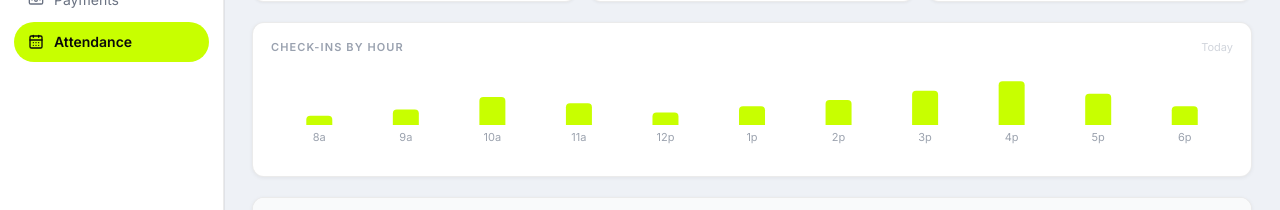
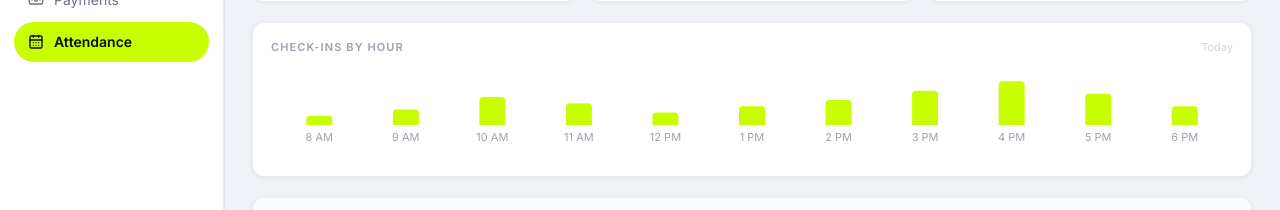
Before and after one commit to gabiuz/GymTrack, a Next.js app: page /admin/attendance in a window 1280 px wide. Shown: the part 239-449 px from the top of the page. Built offline with nearby package versions, Linux system fonts and the light colour scheme.

Commit message:
refactor: refine ui for admin side ui

```diff
--- a/src/app/(admin)/admin/login/page.tsx
+++ b/src/app/(admin)/admin/login/page.tsx
@@ -59,9 +59,16 @@ export default function AdminLoginPage() {
           </div>
           <Link
             href="/admin/scanner"
-            className="block w-full py-3 text-[15px] font-bold font-space tracking-tight text-center rounded-full bg-gym-lime text-gym-dark hover:opacity-90 transition-opacity"
+            className="flex items-center justify-center gap-2 w-full py-3 text-[15px] font-bold font-space tracking-tight rounded-full bg-gym-lime text-gym-dark hover:opacity-90 transition-opacity"
           >
-            Sign in →
+            <span>Sign in</span>
+            <Image
+              src="/icons/arrow-right.svg"
+              alt="Arrow Right"
+              width={16}
+              height={16}
+              className="object-contain"
+            />
           </Link>
         </div>
 
--- a/src/features/admin/attendance/components/AttendanceView.tsx
+++ b/src/features/admin/attendance/components/AttendanceView.tsx
@@ -14,10 +14,10 @@ const rangeData: Record<Range, {
   "today": {
     stats: { today: "24", total: "24", peak: "4–5 PM" },
     chart: [
-      { hour: "8a", count: 3 }, { hour: "9a", count: 5 }, { hour: "10a", count: 9 },
-      { hour: "11a", count: 7 }, { hour: "12p", count: 4 }, { hour: "1p", count: 6 },
-      { hour: "2p", count: 8 }, { hour: "3p", count: 11 }, { hour: "4p", count: 14 },
-      { hour: "5p", count: 10 }, { hour: "6p", count: 6 },
+      { hour: "8 AM", count: 3 }, { hour: "9 AM", count: 5 }, { hour: "10 AM", count: 9 },
+      { hour: "11 AM", count: 7 }, { hour: "12 PM", count: 4 }, { hour: "1 PM", count: 6 },
+      { hour: "2 PM", count: 8 }, { hour: "3 PM", count: 11 }, { hour: "4 PM", count: 14 },
+      { hour: "5 PM", count: 10 }, { hour: "6 PM", count: 6 },
     ],
     checkins: [
       { member: "Ana Reyes",   id: "MEM-000001", type: "Monthly plan",   time: "7:42 AM", date: "Today" },
@@ -31,10 +31,10 @@ const rangeData: Record<Range, {
   "3d": {
     stats: { today: "24", total: "71", peak: "6–7 PM" },
     chart: [
-      { hour: "8a", count: 3 }, { hour: "9a", count: 5 }, { hour: "10a", count: 9 },
-      { hour: "11a", count: 7 }, { hour: "12p", count: 4 }, { hour: "1p", count: 6 },
-      { hour: "2p", count: 8 }, { hour: "3p", count: 11 }, { hour: "4p", count: 14 },
-      { hour: "5p", count: 10 }, { hour: "6p", count: 6 },
+      { hour: "8 AM", count: 3 }, { hour: "9 AM", count: 5 }, { hour: "10 AM", count: 9 },
+      { hour: "11 AM", count: 7 }, { hour: "12 PM", count: 4 }, { hour: "1 PM", count: 6 },
+      { hour: "2 PM", count: 8 }, { hour: "3 PM", count: 11 }, { hour: "4 PM", count: 14 },
+      { hour: "5 PM", count: 10 }, { hour: "6 PM", count: 6 },
     ],
     checkins: [
       { member: "Ana Reyes",   id: "MEM-000001", type: "Monthly plan",   time: "7:42 AM", date: "Today" },
--- a/src/features/admin/members/components/MembersView.tsx
+++ b/src/features/admin/members/components/MembersView.tsx
@@ -9,10 +9,10 @@ import { QRModal } from "./QRModal";
 import { ManageMembershipModal } from "./ManageMembershipModal";
 
 const MEMBERS = [
-  { id: "MEM-000001", name: "Ana Reyes",   status: "active"     as const, joined: "12 Jan 2026", phone: "0917 123 4567", address: "12 Mabini St., Pasig",   birth: "04/12/2001", emergency: "Maria R. · 0917 765 4321", memberships: { annual: "exp 12 Jan 27", monthly: "exp 9 Jul 26",  daily: "₱70" } },
-  { id: "MEM-000008", name: "Mark Cruz",   status: "active"     as const, joined: "5 Mar 2026",  phone: "0918 234 5678", address: "45 Rizal Ave., Makati",   birth: "11/03/1998", emergency: "Pedro C. · 0918 876 5432", memberships: { annual: "exp 5 Mar 27",  monthly: "exp 14 Jun 26", daily: "₱70" } },
+  { id: "MEM-000001", name: "Ana Reyes",   status: "active"     as const, joined: "12 Jan 2026", phone: "0917 123 4567", address: "12 Mabini St., Pasig",   birth: "04/12/2001", emergency: "Maria R. · 0917 765 4321", memberships: { annual: "12/01/2027", monthly: "09/07/2026",  daily: "₱70" } },
+  { id: "MEM-000008", name: "Mark Cruz",   status: "active"     as const, joined: "5 Mar 2026",  phone: "0918 234 5678", address: "45 Rizal Ave., Makati",   birth: "11/03/1998", emergency: "Pedro C. · 0918 876 5432", memberships: { annual: "05/03/2027",  monthly: "14/06/2026", daily: "₱70" } },
   { id: "MEM-000014", name: "Liza Tan",    status: "unassigned" as const, joined: "2 Jun 2026",  phone: "0919 345 6789", address: "7 Quezon Blvd., QC",     birth: "08/22/2003", emergency: "Tony T. · 0919 654 3210",  memberships: { annual: "—",            monthly: "—",              daily: "₱75" } },
-  { id: "MEM-000023", name: "Jose Santos", status: "expired"    as const, joined: "15 Dec 2025", phone: "0920 456 7890", address: "22 Balagtas St., Pasay", birth: "03/15/1990", emergency: "Carmen S. · 0920 543 2109", memberships: { annual: "exp 1 Jun 26",  monthly: "expired 1 Jun 26", daily: "₱70" } },
+  { id: "MEM-000023", name: "Jose Santos", status: "expired"    as const, joined: "15 Dec 2025", phone: "0920 456 7890", address: "22 Balagtas St., Pasay", birth: "03/15/1990", emergency: "Carmen S. · 0920 543 2109", memberships: { annual: "01/06/2026",  monthly: "01/06/2026", daily: "₱70" } },
 ];
 
 interface MembersViewProps { onToast: (title: string, sub: string) => void; }
@@ -139,7 +139,7 @@ export function MembersView({ onToast }: MembersViewProps) {
             </div>
             <div className="flex justify-between px-3.5 py-2.5 text-[13px] text-gym-dark font-inter">
               <span>Payment · Monthly</span>
-              <span className="text-gray-400">9 Jun · ₱799</span>
+              <span className="text-gray-400">Jun 9 · ₱799</span>
             </div>
           </div>
         </div>
--- a/src/features/admin/memberships/components/MembershipsView.tsx
+++ b/src/features/admin/memberships/components/MembershipsView.tsx
@@ -5,15 +5,15 @@ import { StatusPill } from "@/features/admin/_ui";
 import { ManageMembershipModal } from "@/features/admin/members/components/ManageMembershipModal";
 
 const annualMembers = [
-  { id: "MEM-000023", name: "Jose Santos", expires: "1 Jun 2026",  status: "expired"  as const },
-  { id: "MEM-000008", name: "Mark Cruz",   expires: "14 Jun 2026", status: "expiring" as const },
-  { id: "MEM-000001", name: "Ana Reyes",   expires: "12 Jan 2027", status: "active"   as const },
-  { id: "MEM-000044", name: "Grace Uy",    expires: "3 Sep 2026",  status: "active"   as const },
+  { id: "MEM-000023", name: "Jose Santos", expires: "01/06/2026",  status: "expired"  as const },
+  { id: "MEM-000008", name: "Mark Cruz",   expires: "14/06/2026", status: "expiring" as const },
+  { id: "MEM-000001", name: "Ana Reyes",   expires: "12/01/2027", status: "active"   as const },
+  { id: "MEM-000044", name: "Grace Uy",    expires: "03/09/2026",  status: "active"   as const },
 ];
 const monthlyMembers = [
-  { id: "MEM-000001", name: "Ana Reyes", expires: "9 Jul 2026",  status: "active"   as const },
-  { id: "MEM-000008", name: "Mark Cruz", expires: "14 Jun 2026", status: "expiring" as const },
-  { id: "MEM-000003", name: "Pedro Lim", expires: "30 Jun 2026", status: "active"   as const },
+  { id: "MEM-000001", name: "Ana Reyes", expires: "09/07/2026",  status: "active"   as const },
+  { id: "MEM-000008", name: "Mark Cruz", expires: "14/06/2026", status: "expiring" as const },
+  { id: "MEM-000003", name: "Pedro Lim", expires: "30/06/2026", status: "active"   as const },
 ];
 
 type Tab = "annual" | "monthly";
```
